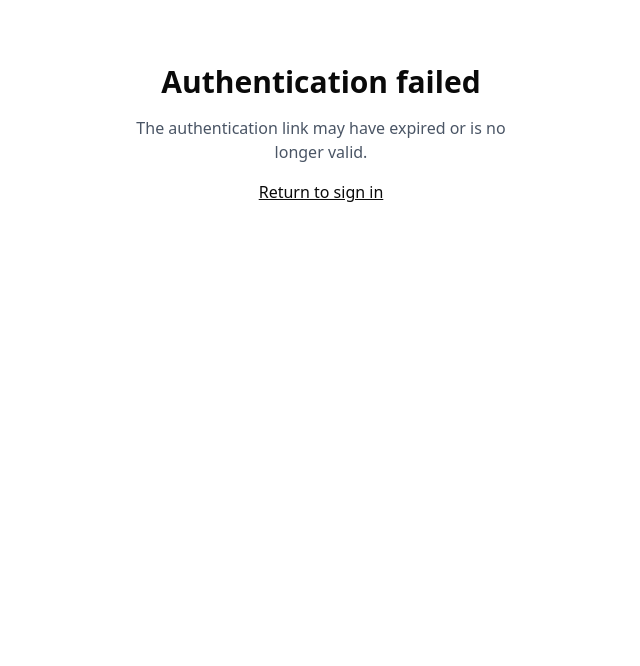
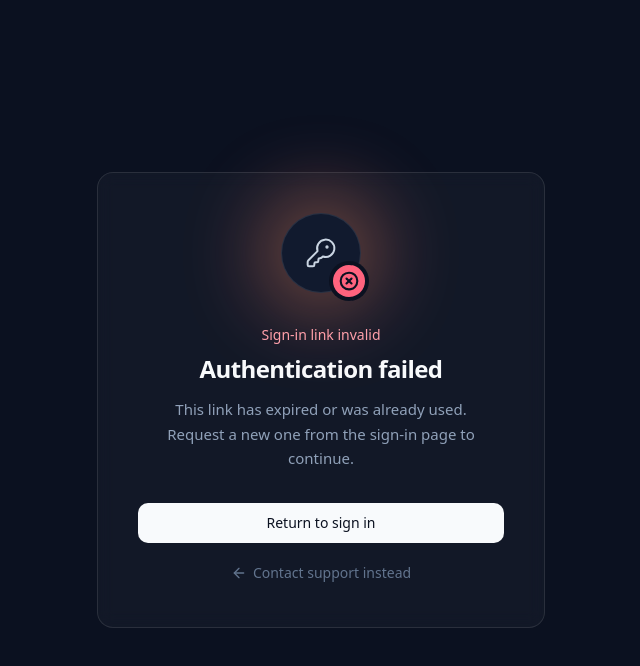
Before and after one commit to Mhando-Z/Aurora, a Next.js app: page /error in a window 1280 px wide. Shown: the top 666 px of the page, without its empty margins (319-959 px from the left). Built offline with nearby package versions, Linux system fonts and the light colour scheme; a web font is replaced by a local one.

Commit message:
Phase One

```diff
--- a/src/app/(auth)/error/page.jsx
+++ b/src/app/(auth)/error/page.jsx
@@ -1,19 +1,122 @@
+"use client";
+
 import Link from "next/link";
+import { motion } from "framer-motion";
+import { KeyRound, XCircle, ArrowLeft } from "lucide-react";
+
+const container = {
+  hidden: { opacity: 0 },
+  show: {
+    opacity: 1,
+    transition: { staggerChildren: 0.12, delayChildren: 0.15 },
+  },
+};
+
+const rise = {
+  hidden: { opacity: 0, y: 12 },
+  show: {
+    opacity: 1,
+    y: 0,
+    transition: { duration: 0.5, ease: [0.16, 1, 0.3, 1] },
+  },
+};
 
 export default function AuthErrorPage() {
   return (
-    <main className="mx-auto max-w-md px-6 py-16 text-center">
-      <div className="space-y-4">
-        <h1 className="text-3xl font-bold">Authentication failed</h1>
+    <main className="flex min-h-screen items-center justify-center bg-[#0B1120] px-6 py-16">
+      <motion.div
+        variants={container}
+        initial="hidden"
+        animate="show"
+        className="w-full max-w-md rounded-2xl border border-white/10 bg-white/[0.03] p-10 text-center backdrop-blur-sm"
+      >
+        {/* Icon + error badge */}
+        <motion.div variants={rise} className="relative mx-auto mb-8 h-20 w-20">
+          <div
+            className="absolute inset-[-30%] rounded-full opacity-40 blur-2xl"
+            style={{
+              background:
+                "radial-gradient(circle, #FBBF24 0%, #FB7185 60%, transparent 80%)",
+            }}
+          />
+          <motion.div
+            initial={{ scale: 0.6, opacity: 0 }}
+            animate={{
+              scale: 1,
+              opacity: 1,
+              x: [0, -6, 6, -4, 4, 0],
+            }}
+            transition={{
+              scale: {
+                type: "spring",
+                stiffness: 260,
+                damping: 18,
+                delay: 0.2,
+              },
+              opacity: { duration: 0.3, delay: 0.2 },
+              x: { duration: 0.5, delay: 0.65, ease: "easeInOut" },
+            }}
+            className="relative flex h-20 w-20 items-center justify-center rounded-full border border-white/10 bg-[#111a2e]"
+          >
+            <KeyRound className="h-8 w-8 text-slate-300" strokeWidth={1.5} />
+          </motion.div>
 
-        <p className="text-gray-600">
-          The authentication link may have expired or is no longer valid.
-        </p>
+          <motion.div
+            initial={{ scale: 0, opacity: 0 }}
+            animate={{ scale: 1, opacity: 1 }}
+            transition={{
+              type: "spring",
+              stiffness: 300,
+              damping: 16,
+              delay: 0.55,
+            }}
+            className="absolute -bottom-1 -right-1 flex h-8 w-8 items-center justify-center rounded-full bg-rose-400 ring-4 ring-[#0B1120]"
+          >
+            <XCircle className="h-5 w-5 text-[#0B1120]" strokeWidth={2.5} />
+          </motion.div>
+        </motion.div>
 
-        <Link href="/login" className="inline-block underline">
-          Return to sign in
-        </Link>
-      </div>
+        <motion.div
+          variants={rise}
+          className="mb-2 text-sm font-medium text-rose-300"
+        >
+          Sign-in link invalid
+        </motion.div>
+
+        <motion.h1
+          variants={rise}
+          className="text-2xl font-semibold tracking-tight text-slate-50"
+        >
+          Authentication failed
+        </motion.h1>
+
+        <motion.p
+          variants={rise}
+          className="mx-auto mt-3 max-w-xs text-[15px] leading-relaxed text-slate-400"
+        >
+          This link has expired or was already used. Request a new one from the
+          sign-in page to continue.
+        </motion.p>
+
+        <motion.div variants={rise} className="mt-8">
+          <Link
+            href="/login"
+            className="inline-flex w-full items-center justify-center gap-1.5 rounded-lg bg-slate-50 px-4 py-2.5 text-sm font-medium text-[#0B1120] transition-colors hover:bg-slate-200"
+          >
+            Return to sign in
+          </Link>
+        </motion.div>
+
+        <motion.div variants={rise} className="mt-5">
+          <Link
+            href="/support"
+            className="inline-flex items-center gap-1.5 text-sm text-slate-500 transition-colors hover:text-slate-300"
+          >
+            <ArrowLeft className="h-4 w-4" strokeWidth={2} />
+            Contact support instead
+          </Link>
+        </motion.div>
+      </motion.div>
     </main>
   );
 }
```
